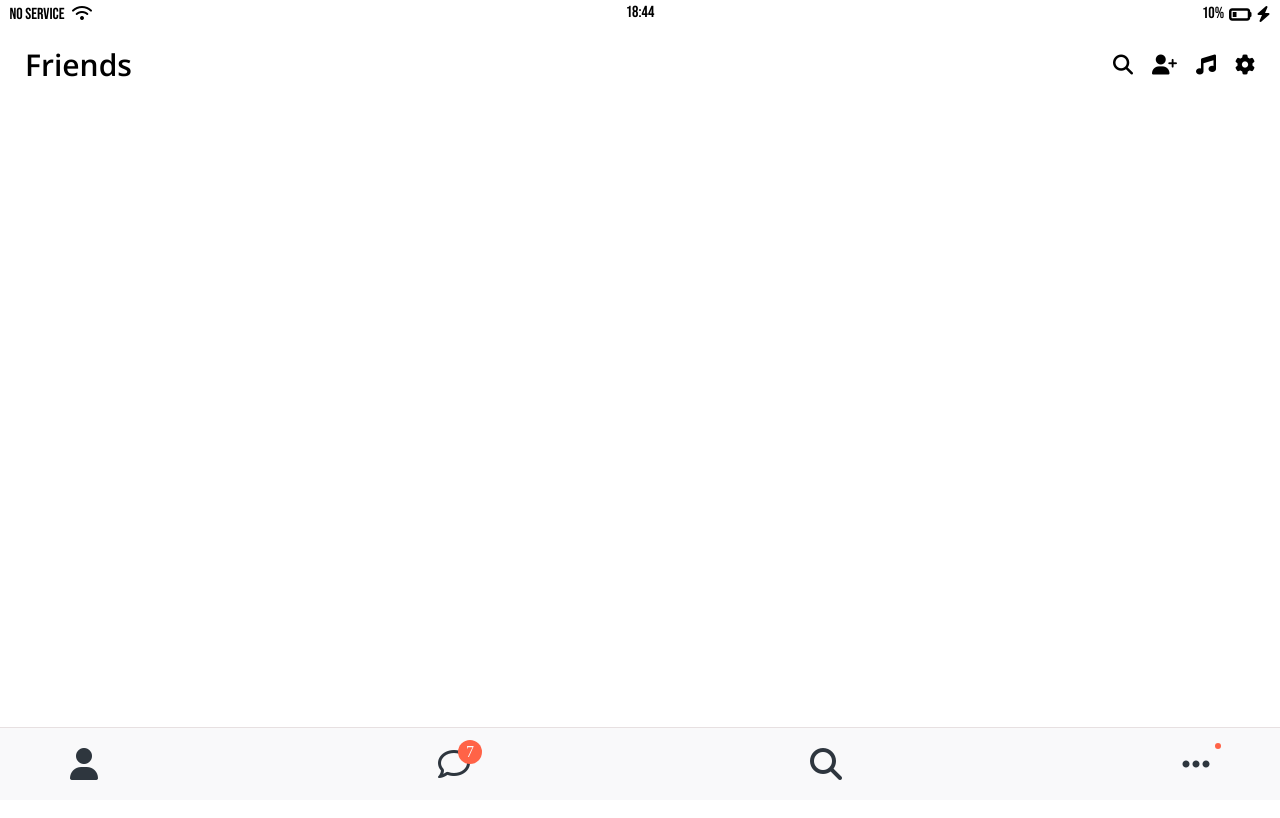
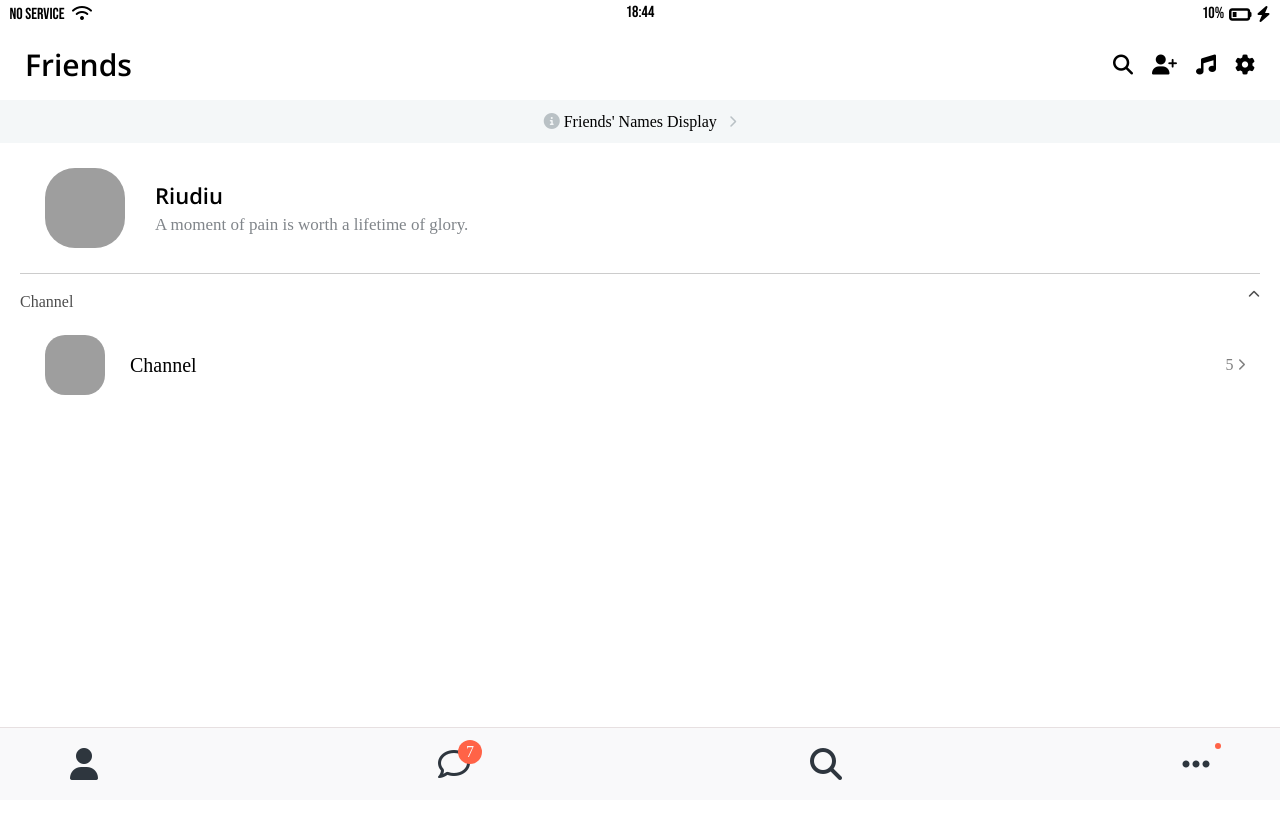
Before and after one commit to Danny-Yun/kakaotalk-clone, a plain HTML site: page friends.html in a window 1280 px wide. Shown: the top 818 px of the page. Drawn offline with nearby package versions, Linux system fonts and the light colour scheme; grey boxes are pictures that could not be loaded.

Commit message:
Complete friends screen

```diff
--- /dev/null
+++ b/css/components/user-component.css
@@ -0,0 +1,47 @@
+
+/* user component */
+.user-component,
+.user-component__column:first-child {
+    display: flex;
+    align-items: center;
+}
+.user-component {
+    justify-content: space-between;
+}
+.user-component__column:nth-child(even){
+    padding: 15px;
+    color:rgba(0, 0, 0, 0.5);
+}
+.user-component__avatar--lg {
+    width: 80px;
+    height: 80px;
+    border-radius: 55px;
+    margin-right: 5px;
+    padding: 25px;
+}
+.user-component__avatar--md {
+    width: 70px;
+    height: 70px;
+    border-radius: 50px;
+    margin-right: 5px;
+    padding: 25px;
+}
+.user-component__avatar--sm {
+    width: 60px;
+    height: 60px;
+    border-radius: 45px;
+    padding: 25px;
+}
+.user-component__name--lg {
+    font-family: 'Open Sans', sans-serif;
+    font-size: 22px;
+}
+.user-component__name {
+    font-size: 20px;
+}
+.user-component__message {
+    padding-top: 10px;
+    color : rgb(128, 133, 138);
+    font-size: 17px;
+}
+/* END user component */
--- /dev/null
+++ b/css/screens/friends.css
@@ -0,0 +1,29 @@
+
+.friends-screen {
+    padding: 0px 20px;
+}
+
+/* friends-display-link */
+#friends-display-link {
+    text-align: center;
+    display: block;
+    padding: 13px 0px;
+    background-color: rgba(242, 245, 247, 0.788);
+}
+#friends-display-link i {
+    color:rgba(171, 179, 185, 0.808);
+}
+/* END friends-display-link */
+
+/* Start friends-screen__channel */
+.friends-screen__channel {
+    border-top: 1px solid rgb(0, 0, 0, 0.2);
+}
+.friends-screen__channel-header {
+    margin-top: 20px;
+    display: flex;
+    justify-content: space-between;
+    color:rgba(0, 0, 0, 0.7);
+}
+
+/* END friends-screen__channel */
--- a/css/styles.css
+++ b/css/styles.css
@@ -8,9 +8,11 @@
 @import "components/status-bar.css";
 @import "components/nav-bar.css";
 @import "components/screen-header.css";
+@import "components/user-component.css";
 
 /* Screens */
 @import "screens/login.css";
+@import "screens/friends.css";
 
 body {
     height: 1000vh;
--- a/friends.html
+++ b/friends.html
@@ -7,8 +7,8 @@
 <link rel="stylesheet" href="css/styles.css">
 </head>
 <body>
+    <!-- Start status-bar -->
     <div class="status-bar">
-        <!-- BEM 방식 / 태그를 class로 통일하며 가독성을 높이는 효과가 있다. -->
         <div class="status-bar__column">
             <span>No Service</span>
             <!-- Wifi Icon -->
@@ -25,7 +25,9 @@
             <i class="fas fa-bolt"></i>
         </div>
     </div>
+    <!-- END status-bar -->
 
+    <!-- Start screen header -->
     <header class="screen-header">
         <h1 class="screen-header__title">Friends</h1>
         <div class="screen-header__icons">
@@ -35,7 +37,60 @@
             <span><i class="fas fa-cog fa-lg"></i></span>
         </div>
     </header>
+    <!-- END screen header -->
 
+    <a id="friends-display-link">
+        <i class="fas fa-info-circle"></i>
+        Friends' Names Display &nbsp;
+        <i class="fas fa-chevron-right fa-xs"></i>
+    </a>
+
+    <!-- Start Main : friends-screen  -->
+    <main class="friends-screen">
+
+        <!-- Start user component(My Profile) -->
+        <div class="user-component">
+            <div class="user-component__column">
+
+                <img class="user-component__avatar--lg"
+                    src="https://avatars.githubusercontent.com/u/86466976?v=4" />
+                <div class="user-component__text">
+                    <h4 class="user-component__name--lg">Riudiu</h4>
+                    <h6 class="user-component__message">
+                        A moment of pain is worth a lifetime of glory.
+                    </h6>
+                </div>
+            </div>
+            <div class="user-component__column"></div>
+        </div>
+        <!-- END user component(My Profile) -->
+
+        <!-- Start friends-screen__channel -->
+        <div class="friends-screen__channel">
+            <div class="friends-screen__channel-header">
+                <span>Channel</span>
+                <i class="fas fa-chevron-up fa-xs"></i>
+            </div>
+        </div>
+        <div class="user-component">
+            <div class="user-component__column">
+
+                <img class="user-component__avatar--sm"
+                    src="https://play-lh.googleusercontent.com/cf3DwPLbS8Z55sDvUSTQ6PL1goPdm8KbZ81g4TEUAaeUh5LDhkzdjxKQ2RX6BGpv0x4" />
+                <div class="user-component__text">
+                    <h4 class="user-component__name">Channel</h4>
+                </div>
+            </div>
+            <div class="user-component__column">
+                <span>5</span>
+                <i class="fas fa-chevron-right fa-xs"></i>
+            </div>
+        </div>
+        <!-- END friends-screen__channel -->
+    </main>
+    <!-- END Main : friends-screen -->
+
+    <!-- Start nav bar -->
    <nav class="nav">
        <ul class="nav__list">
             <li class="nav__btn">
@@ -58,6 +113,7 @@
             </li>
        </ul>
    </nav>
+   <!-- END nav bar -->
 
     <!-- font-awesome code kit -->
     <script src="https://kit.fontawesome.com/6478f529f2.js" crossorigin="anonymous"></script>
```
Also changed, not shown: what-i-made/friends.jpg (added).
